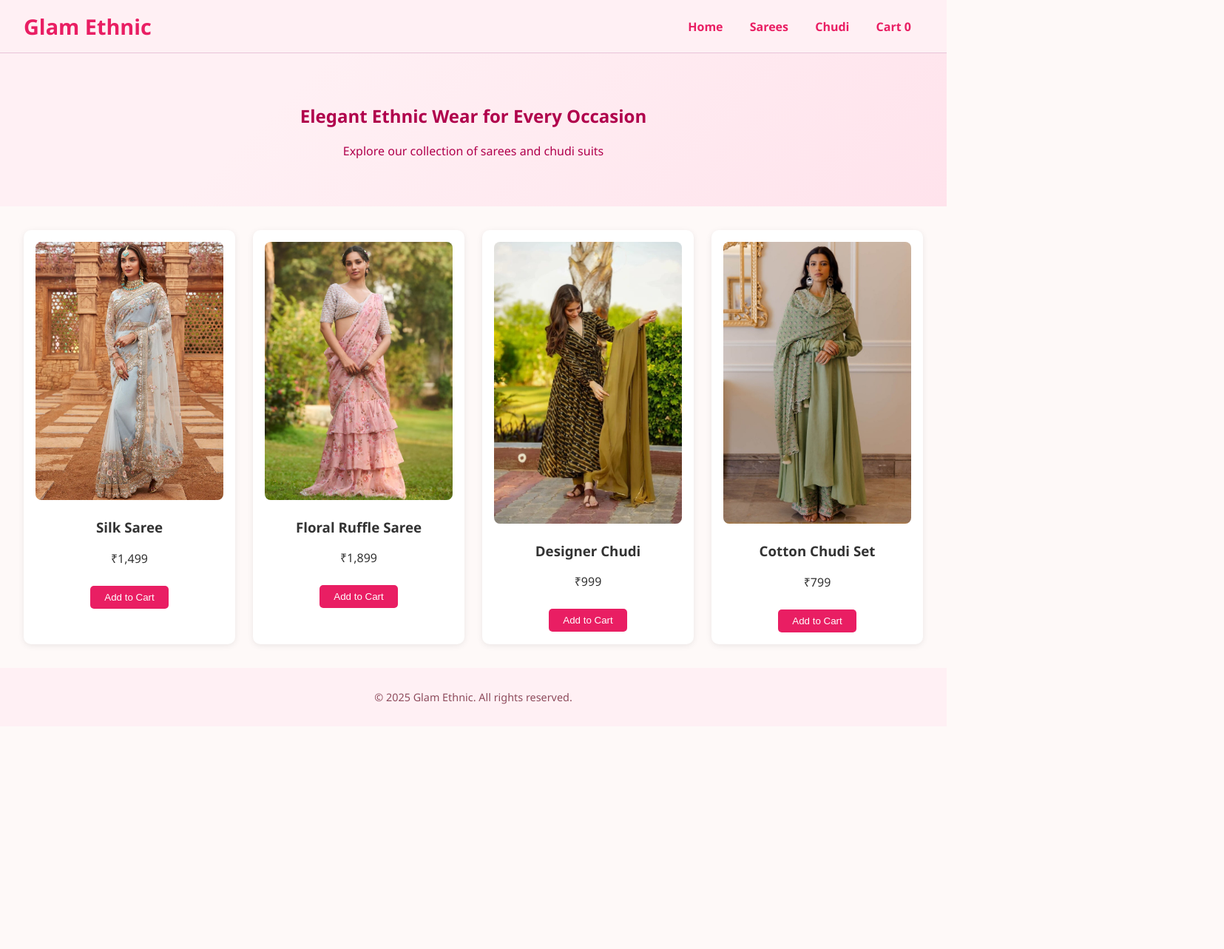
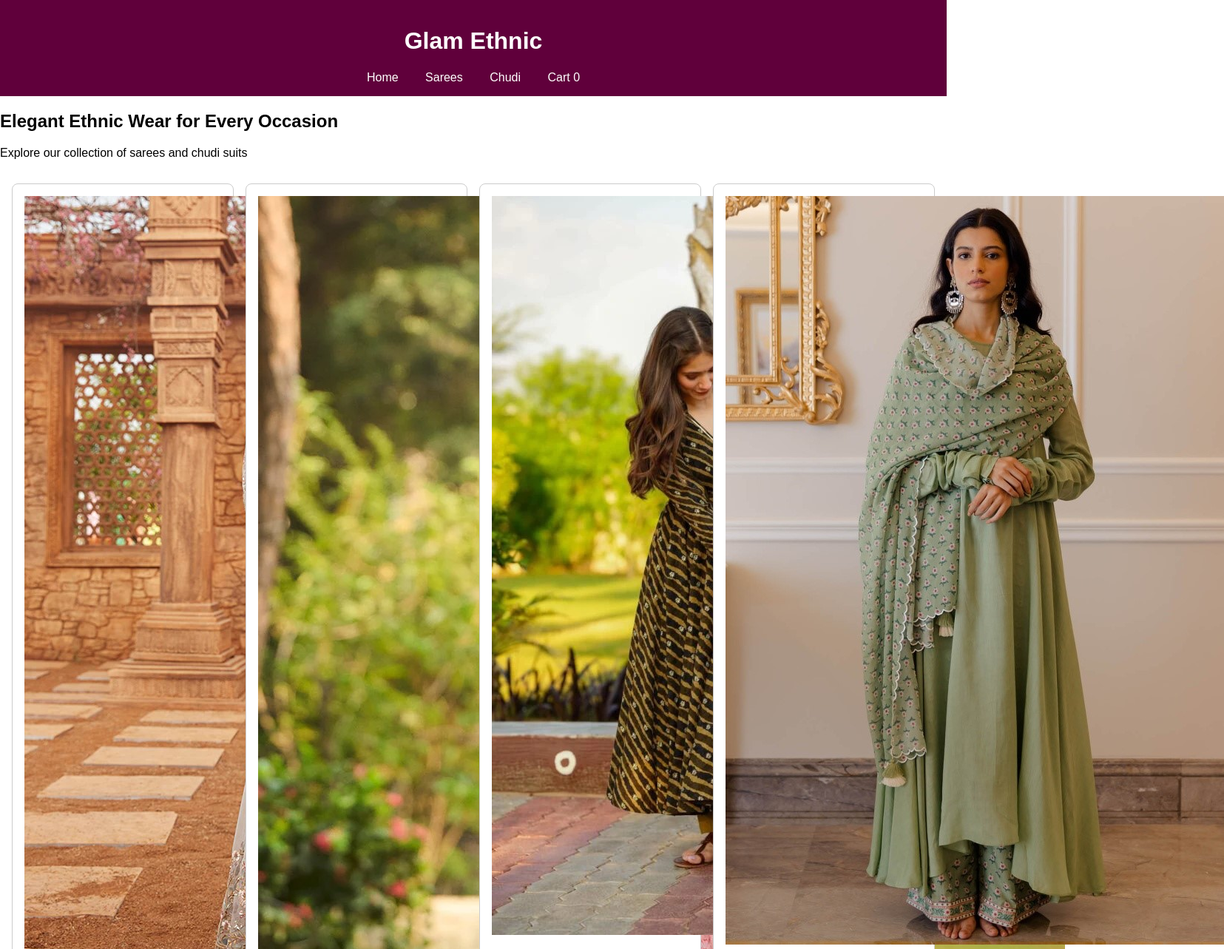
Before and after one commit to sarwan1996/glam-ethnic, a plain HTML site: page index.html in a window 1280 px wide. Shown: the top 1283 px of the page at 74% size, 1655 px wide, since content can reach past the window. Before the commit the page ends 982 px from the top, so only its background shows below. Drawn offline with Linux system fonts and the light colour scheme.

Commit message:
Update style.css

```diff
--- a/style.css
+++ b/style.css
@@ -1,77 +1,57 @@
 body {
-  font-family: 'Segoe UI', sans-serif;
+  font-family: Arial, sans-serif;
   margin: 0;
-  background-color: #fef9f8;
-  color: #333;
+  padding: 0;
 }
 
-header {
-  background-color: #fff0f4;
-  padding: 1rem 2rem;
-  display: flex;
-  justify-content: space-between;
-  align-items: center;
-  border-bottom: 1px solid #e8c3d8;
-}
-
-header h1 {
-  margin: 0;
-  font-size: 1.8rem;
-  color: #e91e63;
+header, footer {
+  background: #60003b;
+  color: white;
+  padding: 1rem;
+  text-align: center;
 }
 
 nav a {
+  color: white;
   margin: 0 1rem;
   text-decoration: none;
-  color: #e91e63;
-  font-weight: bold;
-}
-
-.hero {
-  text-align: center;
-  padding: 3rem 1rem;
-  background: linear-gradient(135deg, #fff0f4 30%, #ffe3ec 100%);
-  color: #b0004c;
 }
 
 .products {
   display: grid;
-  grid-template-columns: repeat(auto-fit, minmax(220px, 1fr));
-  gap: 1.5rem;
-  padding: 2rem;
+  grid-template-columns: repeat(auto-fit, minmax(250px, 1fr));
+  gap: 1rem;
+  padding: 1rem;
 }
 
 .product-card {
-  background: white;
+  border: 1px solid #ccc;
   padding: 1rem;
-  border-radius: 10px;
   text-align: center;
-  box-shadow: 0 2px 8px rgba(0,0,0,0.08);
+  border-radius: 8px;
+  background: #fff;
 }
 
-.product-card img {
-  width: 100%;
-  border-radius: 8px;
+.cart-item {
+  display: flex;
+  gap: 1rem;
+  padding: 1rem;
+  border-bottom: 1px solid #ddd;
 }
 
-button {
-  margin-top: 10px;
-  padding: 0.5rem 1.2rem;
-  background: #e91e63;
-  color: white;
-  border: none;
-  border-radius: 5px;
-  cursor: pointer;
+@media (max-width: 600px) {
+  .cart-item {
+    flex-direction: column;
+    align-items: center;
+  }
+
+  nav {
+    display: flex;
+    flex-direction: column;
+    gap: 0.5rem;
+  }
+
+  .products {
+    grid-template-columns: 1fr;
+  }
 }
-
-button:hover {
-  background: #c2185b;
-}
-
-footer {
-  text-align: center;
-  padding: 1rem;
-  font-size: 0.9rem;
-  background-color: #fff0f4;
-  color: #8e4b5c;
-}
```
